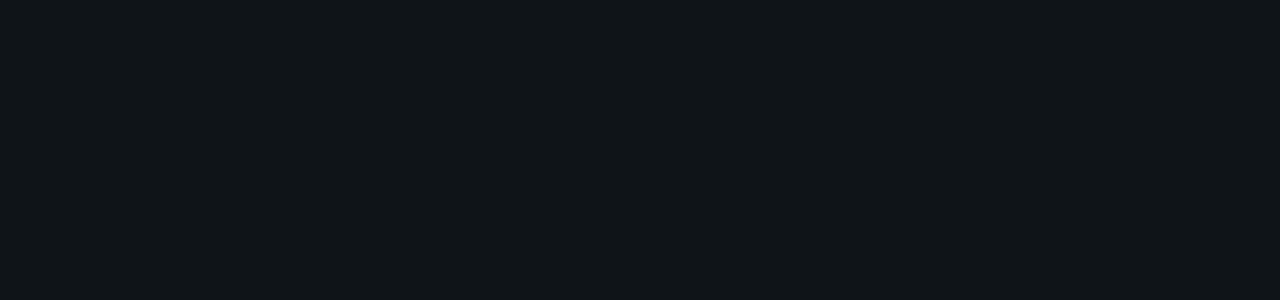
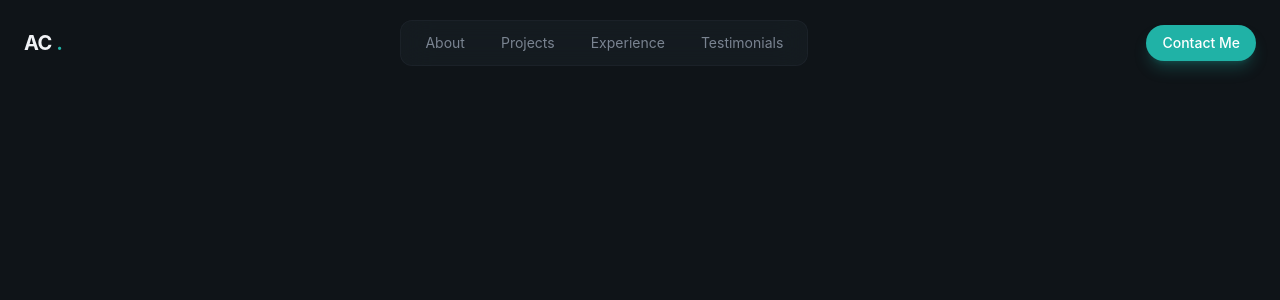
Before and after one commit to AsadChowdhury020/Portfolio, a React (Vite) app: page / in a window 1280 px wide. Shown: the top 300 px of the page. Built offline with nearby package versions, Linux system fonts and the light colour scheme.

Commit message:
After completeing the navbar

```diff
--- a/package.json
+++ b/package.json
@@ -11,6 +11,7 @@
   },
   "dependencies": {
     "@tailwindcss/vite": "^4.1.18",
+    "lucide-react": "^0.564.0",
     "react": "^19.2.0",
     "react-dom": "^19.2.0",
     "tailwindcss": "^4.1.18"
--- a/src/App.jsx
+++ b/src/App.jsx
@@ -1,10 +1,25 @@
-
+import Navbar from "./Layouts/Navbar"
+import About from "./Sections/About"
+import Contact from "./Sections/Contact"
+import Experience from "./Sections/Experience"
+import Hero from "./Sections/Hero"
+import Projects from "./Sections/Projects"
+import Testimonials from "./Sections/Testimonials"
 
 function App() {
+  return (
+    <div className="min-h-screen overflow-x-hidden ">
 
-  return (
-    <div>
+      <Navbar />
 
+      {/* <main>
+        <Hero />
+        <About />
+        <Projects />
+        <Experience />
+        <Testimonials />
+        <Contact />
+      </main> */}
     </div>
   )
 }
--- /dev/null
+++ b/src/Components/Button.jsx
@@ -0,0 +1,20 @@
+import React from 'react';
+
+const Button = ( {className = "", size = 'default', children} ) => {
+
+    const baseClasses = "relative overflow-hidden rounded-full font-medium focus:outline-none focus-visible:ring-2 focus-visible:ring-primary bg-primary text-primary-foreground hover:bg-primary/90 shadow-lg shadow-primary/25";
+
+    const sizeClasses = {
+        sm: 'px-4 py-2 text-sm',
+        default: 'px-6 py-3 text-base',
+        lg: 'px-8 py-2 text-lg',
+    }
+    const classes =`${baseClasses} ${sizeClasses[size]} ${className}`
+    return (
+        <button className={classes}>
+            <span className='relative flex items-center justify-center gap-2  '>{children}</span>
+        </button>
+    );
+};
+
+export default Button;
--- /dev/null
+++ b/src/Layouts/Navbar.jsx
@@ -0,0 +1,71 @@
+import React, { useState } from "react";
+import Button from "../Components/Button";
+import { Menu, X } from "lucide-react";
+
+const navLinks = [
+  { href: "#about", label: "About" },
+  { href: "#projects", label: "Projects" },
+  { href: "#experience", label: "Experience" },
+  { href: "#testimonials", label: "Testimonials" },
+];
+const Navbar = () => {
+
+  const [isMobileMenuOpen, setIsMobileMenuOpen] = useState(false)
+  return (
+    <header className="fixed top-0 left-0 right-0 bg-transparent py-5">
+      <nav className="container mx-auto px-6 flex items-center justify-between">
+        <a
+          href="#"
+          className="text-xl font-bold tracking-tight hover:text-primary "
+        >
+          AC <span className="text-primary">.</span>
+        </a>
+
+        {/* Desktop nav */}
+        <div className="hidden md:flex items-center gap-1">
+          <div className="glass rounded-xl px-2 py-1 flex items-center gap-1">
+            {navLinks.map((link, index) => (
+              <a
+                href={link.href}
+                key={index}
+                className="px-4 py-2 text-sm text-muted-foreground hover:text-foreground rounded-full hover:bg-surface "
+              >
+                {link.label}
+              </a>
+            ))}
+          </div>
+        </div>
+
+        {/* Call to action button */}
+        <div className="hidden md:block ">
+          <Button size="sm">Contact Me</Button>
+        </div>
+
+        {/* Mobile menu button */}
+        <button onClick={() => setIsMobileMenuOpen(!isMobileMenuOpen)} className="md:hidden p-2 text-foreground cursor-pointer ">
+          {isMobileMenuOpen ? <X size={24}/> :  <Menu size={24} />}
+        </button>
+      </nav>
+
+      {/* Mobile menu */}
+     { isMobileMenuOpen && ( <div className="md:hidden glass-strong animate-fade-in ">
+        <div className="container mx-auto px-6 py-6 flex flex-col gap-4 ">
+          {navLinks.map((link, index) => (
+            <a
+              href={link.href}
+              key={index}
+              className="text-lg text-muted-foreground hover:text-foreground py-2 "
+            >
+              {link.label}
+            </a>
+          ))}
+
+          {/* Call to action button */}
+            <Button>Contact Me</Button>
+        </div>
+      </div>)}
+    </header>
+  );
+};
+
+export default Navbar;
--- /dev/null
+++ b/src/Sections/About.jsx
@@ -0,0 +1,11 @@
+import React from 'react';
+
+const About = () => {
+    return (
+        <section>
+            About
+        </section>
+    );
+};
+
+export default About;
--- /dev/null
+++ b/src/Sections/Contact.jsx
@@ -0,0 +1,11 @@
+import React from 'react';
+
+const Contact = () => {
+    return (
+        <section>
+            Contact
+        </section>
+    );
+};
+
+export default Contact;
--- /dev/null
+++ b/src/Sections/Experience.jsx
@@ -0,0 +1,11 @@
+import React from 'react';
+
+const Experience = () => {
+    return (
+        <section>
+            Experiences
+        </section>
+    );
+};
+
+export default Experience;
--- /dev/null
+++ b/src/Sections/Hero.jsx
@@ -0,0 +1,11 @@
+import React from 'react';
+
+const Hero = () => {
+    return (
+        <section>
+            Hero
+        </section>
+    );
+};
+
+export default Hero;
--- /dev/null
+++ b/src/Sections/Projects.jsx
@@ -0,0 +1,11 @@
+import React from 'react';
+
+const Projects = () => {
+    return (
+        <section>
+            Projects
+        </section>
+    );
+};
+
+export default Projects;
--- /dev/null
+++ b/src/Sections/Testimonials.jsx
@@ -0,0 +1,11 @@
+import React from 'react';
+
+const Testimonials = () => {
+    return (
+        <section   >
+            Testimonials
+        </section>
+    );
+};
+
+export default Testimonials;
--- a/src/index.css
+++ b/src/index.css
@@ -42,3 +42,143 @@
     font-family: "Playfair Display", serif;
   }
 }
+
+@layer components {
+  .glass {
+    background-color: color-mix(in srgb, var(--color-surface) 50%, transparent);
+    backdrop-filter: blur(16px);
+    border: 1px solid color-mix(in srgb, var(--color-border) 50%, transparent);
+  }
+
+  .glass-strong {
+    background-color: color-mix(in srgb, var(--color-surface) 80%, transparent);
+    backdrop-filter: blur(24px);
+    border: 1px solid color-mix(in srgb, var(--color-border) 60%, transparent);
+  }
+
+  .glow-text {
+    text-shadow: 0 0 30px
+      color-mix(in srgb, var(--color-primary) 50%, transparent);
+  }
+
+  .glow-border {
+    box-shadow: 0 0 20px
+        color-mix(in srgb, var(--color-primary) 20%, transparent),
+      inset 0 0 20px color-mix(in srgb, var(--color-primary) 5%, transparent);
+  }
+}
+
+@layer utilities {
+  @keyframes fade-in {
+    from {
+      opacity: 0;
+      transform: translateY(20px);
+      filter: blur(10px);
+    }
+    to {
+      opacity: 1;
+      transform: translateY(0);
+      filter: blur(0);
+    }
+  }
+
+  @keyframes slow-drift {
+    0%,
+    100% {
+      transform: translate(0, 0);
+    }
+    25% {
+      transform: translate(20px, -30px);
+    }
+    50% {
+      transform: translate(-15px, -20px);
+    }
+    75% {
+      transform: translate(30px, 10px);
+    }
+  }
+
+  @keyframes float {
+    0%,
+    100% {
+      transform: translateY(0);
+    }
+    50% {
+      transform: translateY(-10px);
+    }
+  }
+
+  @keyframes marquee {
+    0% {
+      transform: translateX(0);
+    }
+    100% {
+      transform: translateX(-50%);
+    }
+  }
+
+  .animate-fade-in {
+    animation: fade-in 0.8s ease-out both;
+  }
+
+  .animate-float {
+    animation: float 4s ease-in-out infinite;
+  }
+
+  .animate-marquee {
+    animation: marquee 30s linear infinite;
+  }
+
+  .animation-delay-100 {
+    animation-delay: 100ms;
+  }
+
+  .animation-delay-200 {
+    animation-delay: 200ms;
+  }
+
+  .animation-delay-300 {
+    animation-delay: 300ms;
+  }
+
+  .animation-delay-400 {
+    animation-delay: 400ms;
+  }
+
+  .animation-delay-500 {
+    animation-delay: 500ms;
+  }
+
+  .animation-delay-600 {
+    animation-delay: 600ms;
+  }
+
+  .animation-delay-800 {
+    animation-delay: 800ms;
+  }
+
+  @keyframes animated-border {
+    0% {
+      stroke-dashoffset: 400;
+    }
+    100% {
+      stroke-dashoffset: -550;
+    }
+  }
+
+  .group:hover .animated-border-path {
+    animation: animated-border 1.5s linear infinite;
+  }
+
+  .animated-border:hover {
+    background-color: color-mix(in srgb, #26c4b8 15%, transparent);
+    backdrop-filter: blur(16px);
+    box-shadow: 0 0 20px color-mix(in srgb, #26c4b8 20%, transparent);
+  }
+
+  .timeline-glow {
+    box-shadow: 0 0 40px
+        color-mix(in srgb, var(--color-primary) 35%, transparent),
+      0 0 80px color-mix(in srgb, var(--color-primary) 25%, transparent);
+  }
+}
```
Also changed, not shown: 1 other file (tests, documents, lock files or other folders).
